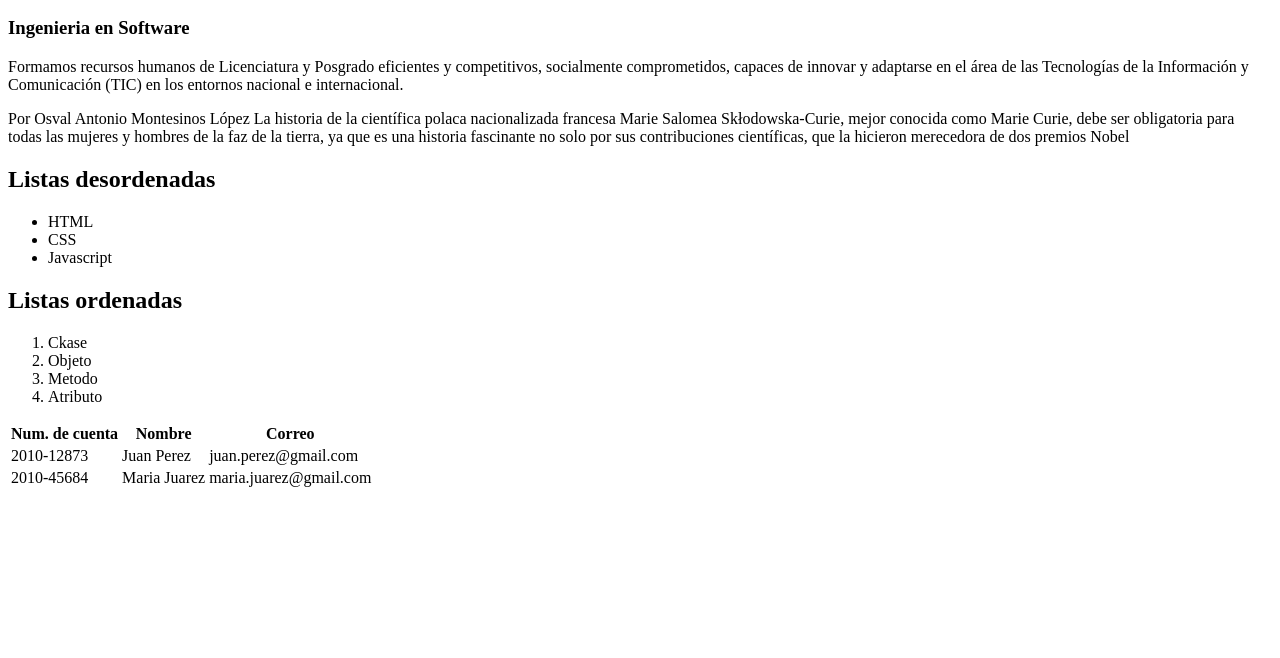
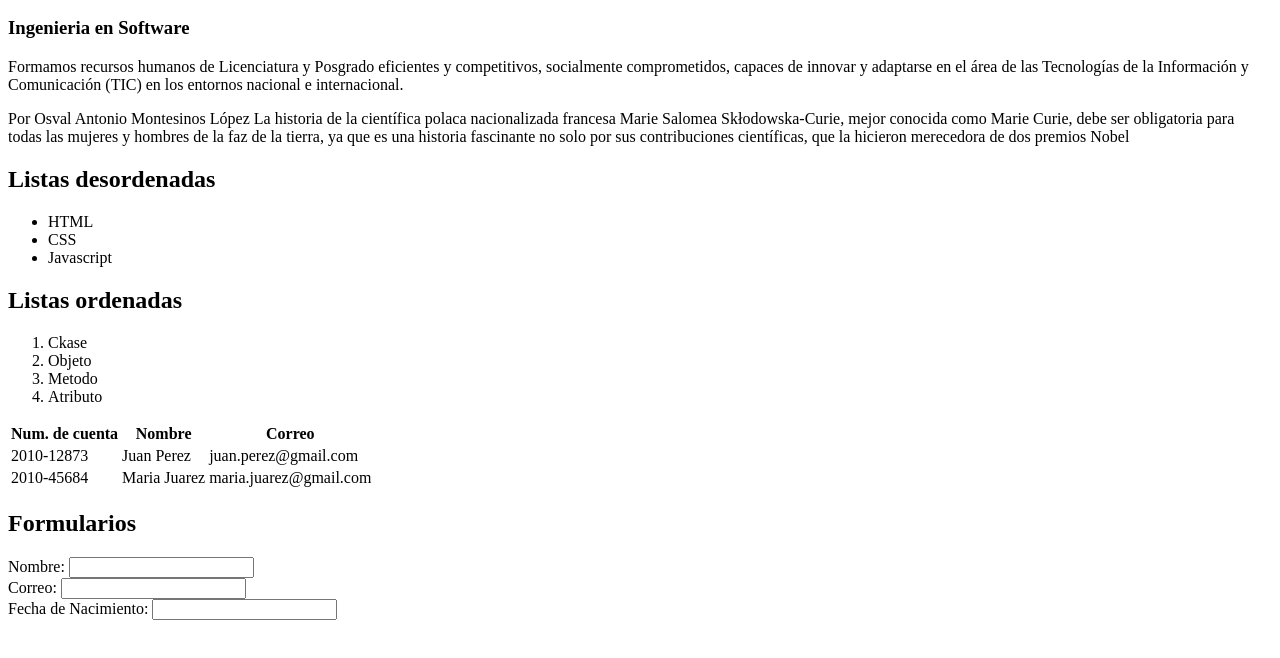
Before and after one commit to MrSoniccx/-01-Elementos-HTML, a plain HTML site: page index.html in a window 1280 px wide. Shown: the part 96-754 px from the top of the page. Drawn offline with Linux system fonts and the light colour scheme.

Commit message:
Formularios!

```diff
--- a/index.html
+++ b/index.html
@@ -43,5 +43,21 @@
         </tr>
 
     </table>
+
+    <h2>Formularios</h2>
+    <form>
+        <div>
+            <label for="nombre">Nombre:</label>
+            <input type="text" id="nombre">
+        </div>
+        <div>
+            <label for="email">Correo:</label>
+            <input type="text" id="email">
+        </div>
+        <div>
+            <label for="fNacimiento">Fecha de Nacimiento:</label>
+            <input type="text" id="fNacimiento">
+        </div>
+    </form>
 </body>
 </html>
```
